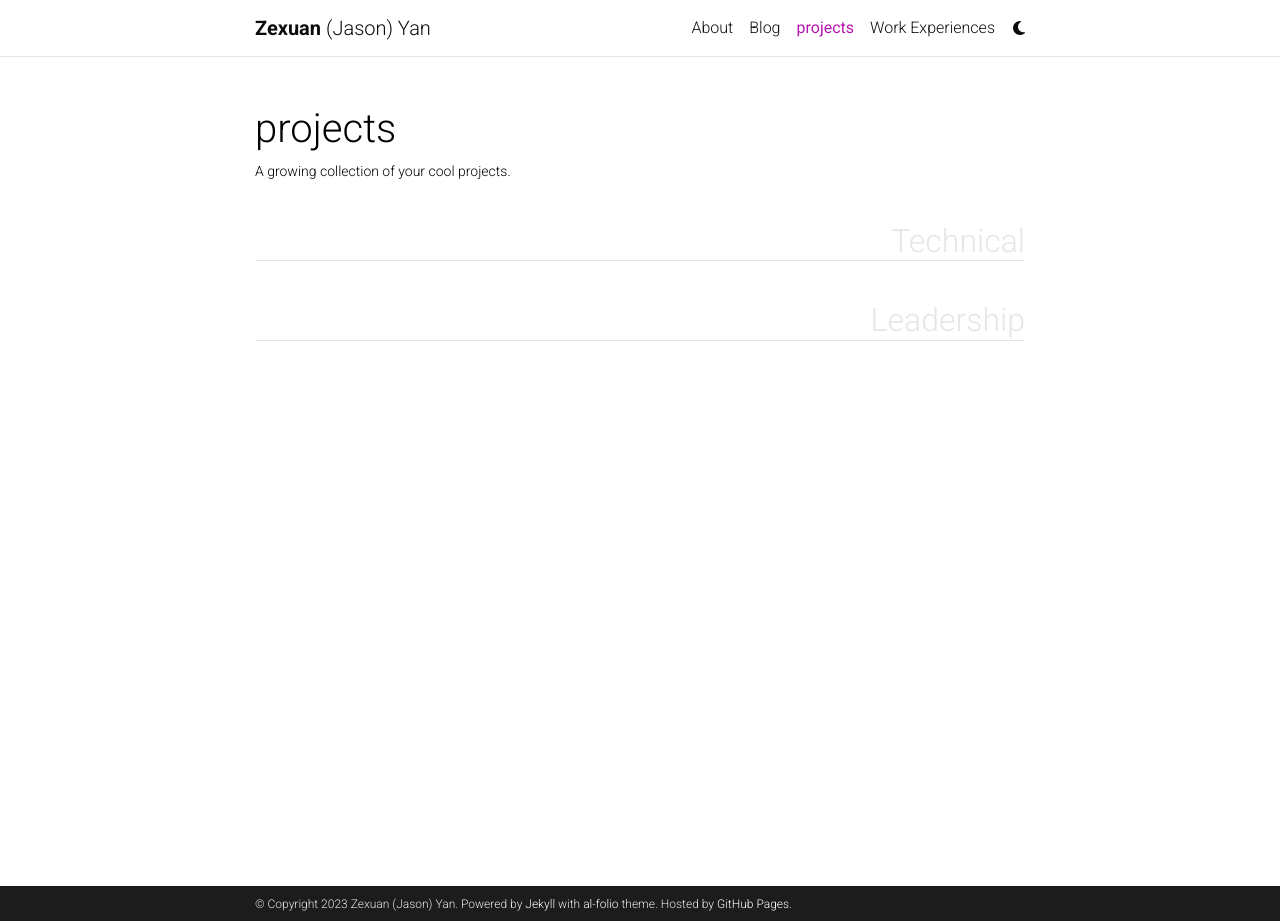
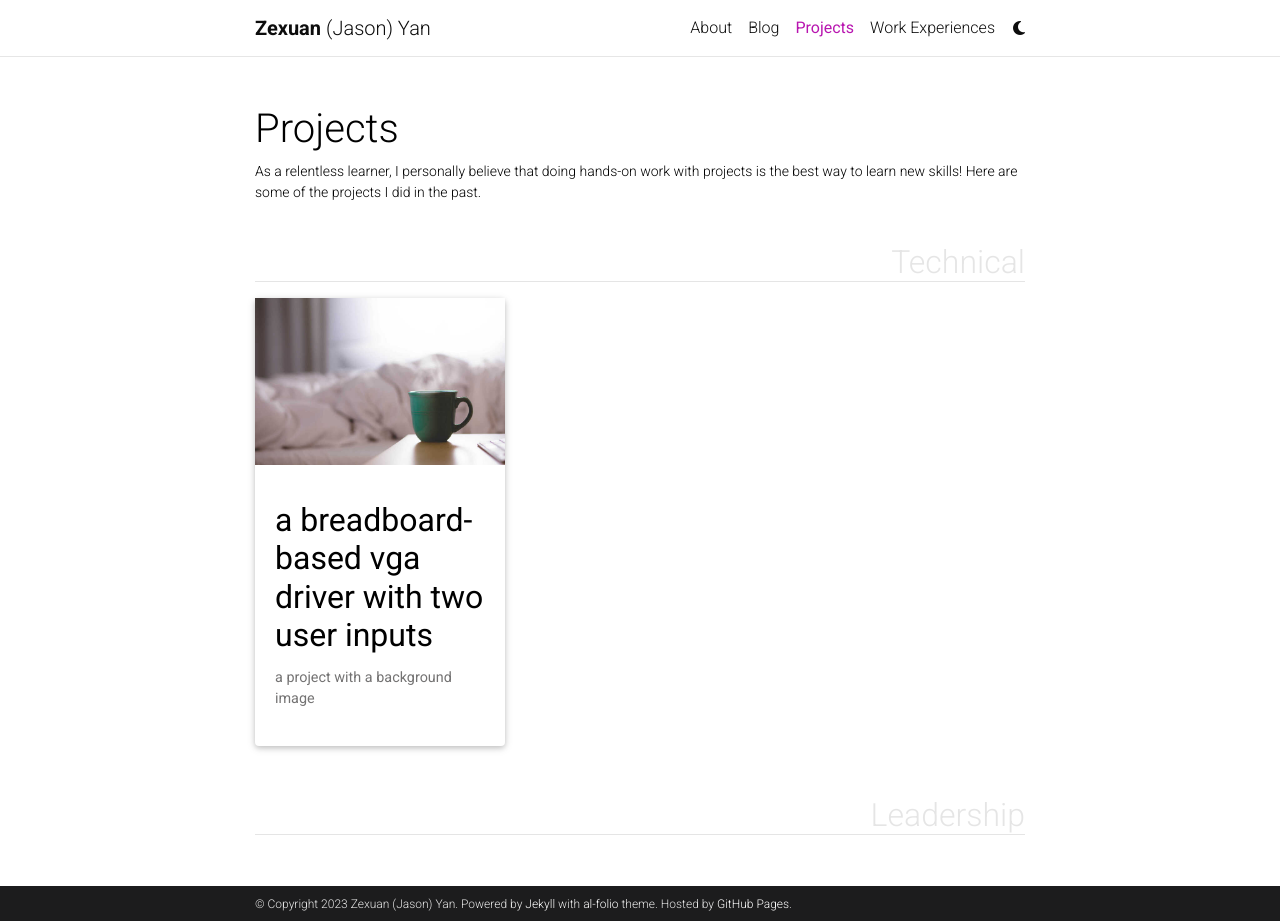
Before and after one commit to zexuanyan/zexuanyan.github.io, a Jekyll site: the page built from _pages/projects.md, in a window 1280 px wide and 921 px high. Built offline with Jekyll 4.4.1, drawn with Linux system fonts in a browser that asks for light colours; full-size pictures stand in for the smaller copies a plugin makes; comment, search, counter and statistics services are not loaded; a style sheet for code colours, icons or effects is not loaded.

Commit message:
deleted corrupted file and start editing the first project

```diff
--- a/_pages/projects.md
+++ b/_pages/projects.md
@@ -1,8 +1,8 @@
 ---
 layout: page
-title: projects
+title: Projects
 permalink: /projects/
-description: A growing collection of your cool projects.
+description: As a relentless learner, I personally believe that doing hands-on work with projects is the best way to learn new skills! Here are some of the projects I did in the past.
 nav: true
 nav_order: 2
 display_categories: [Technical, Leadership]
--- a/_projects/1_project.md
+++ b/_projects/1_project.md
@@ -1,11 +1,10 @@
 ---
 layout: page
-title: project 1
+title: A Breadboard-based VGA Driver with Two User Inputs
 description: a project with a background image
 img: assets/img/12.jpg
 importance: 1
-category: work
-related_publications: einstein1956investigations, einstein1950meaning
+category: Technical
 ---
 
 Every project has a beautiful feature showcase page.
```
Also changed, not shown: _posts/2021-07-04-diagrams.md (deleted, +0 -44 lines).
